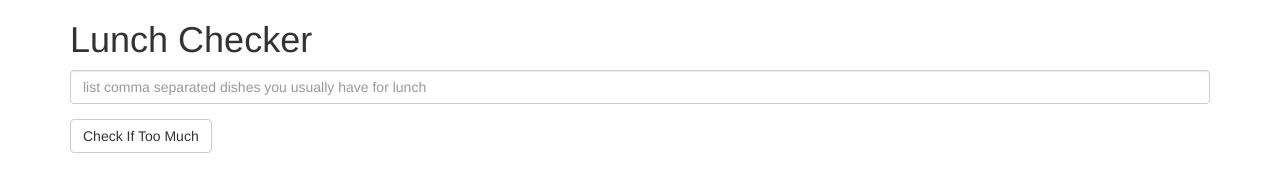
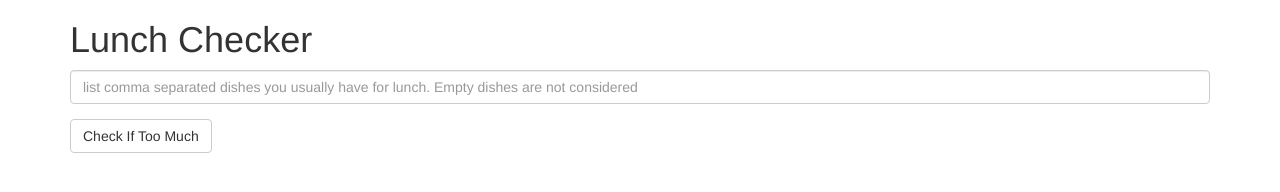
Before and after one commit to favrosc/coursera-angular, a plain HTML site: page module1-solution/index.html in a window 1280 px wide. Drawn offline with Linux system fonts and the light colour scheme.

Commit message:
module 1 solution

```diff
--- a/module1-solution/index.html
+++ b/module1-solution/index.html
@@ -15,7 +15,7 @@
          <div class="form-group">
            <!-- Empty dishes are not considered -->
              <input id="lunch-menu" type="text"
-             placeholder="list comma separated dishes you usually have for lunch"
+             placeholder="list comma separated dishes you usually have for lunch. Empty dishes are not considered"
              class="form-control" ng-model="myInput">
          </div>
          <div class="form-group">
```
